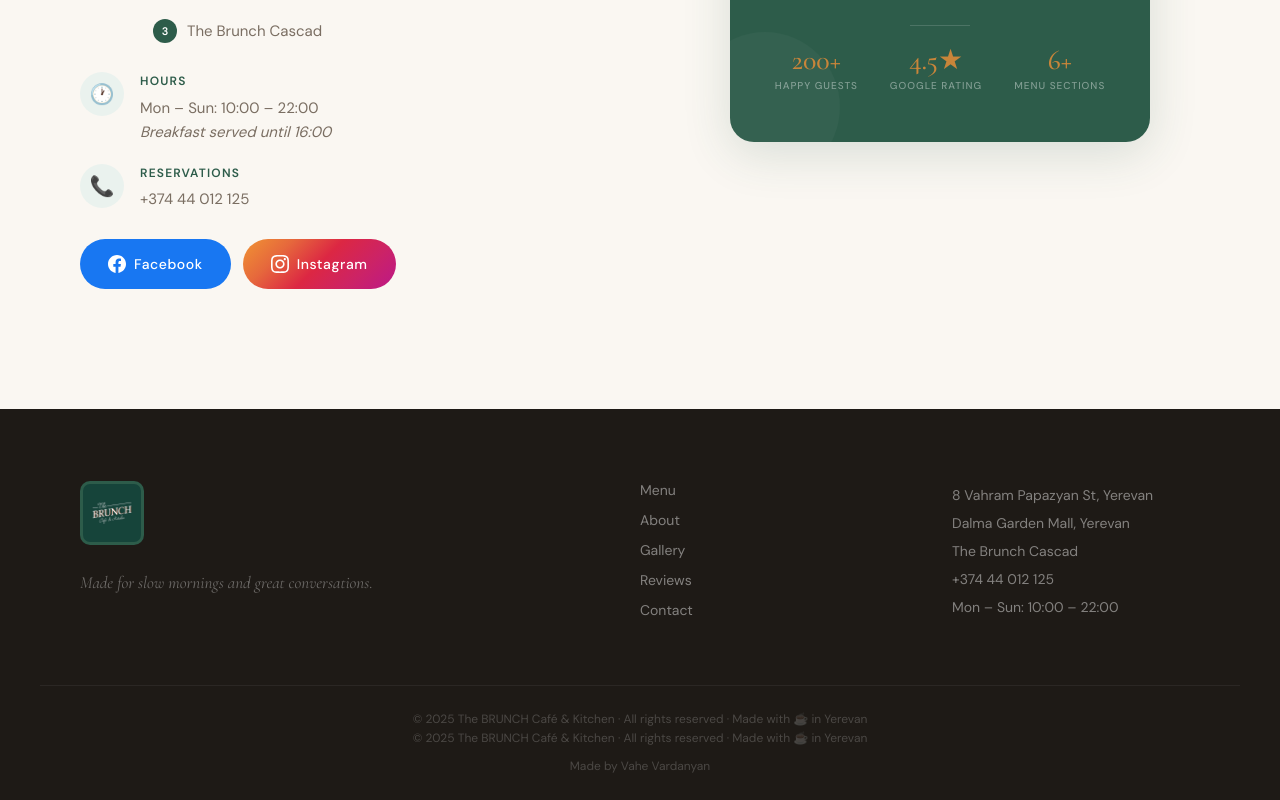
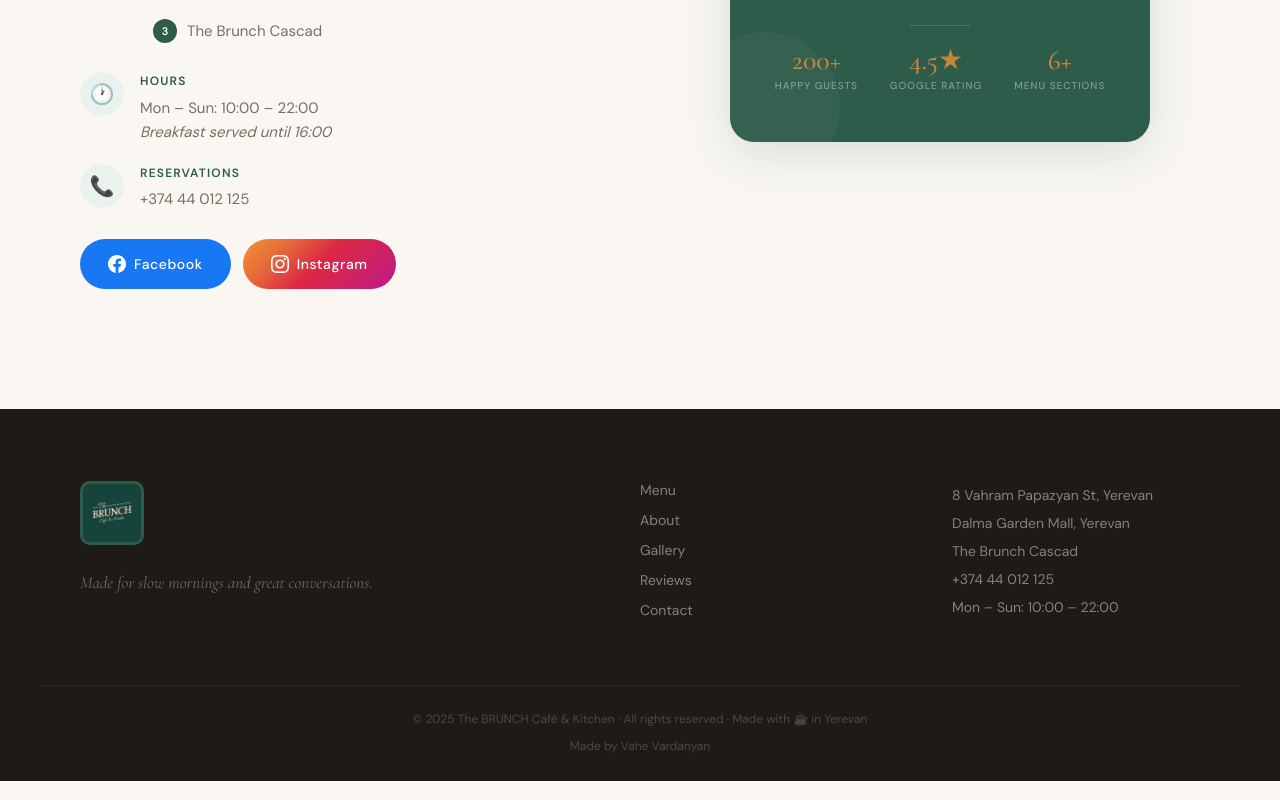
Before and after one commit to apathy000/the-BRUNCH, a React (Vite) app: page / in a window 1280 px wide. Shown: the part 7391-8191 px from the top of the page. Built offline with nearby package versions, Linux system fonts and the light colour scheme.

Commit message:
added he telegram usernamedf df

```diff
--- a/src/App.jsx
+++ b/src/App.jsx
@@ -833,7 +833,7 @@
           </div>
         </div>
 
-        <div className="footer__bottom"><p>{t.footerCopy}</p>
+        <div className="footer__bottom">
         <p>{t.footerCopy}</p>
           <a
             href="https://t.me/apath_y0"
```
